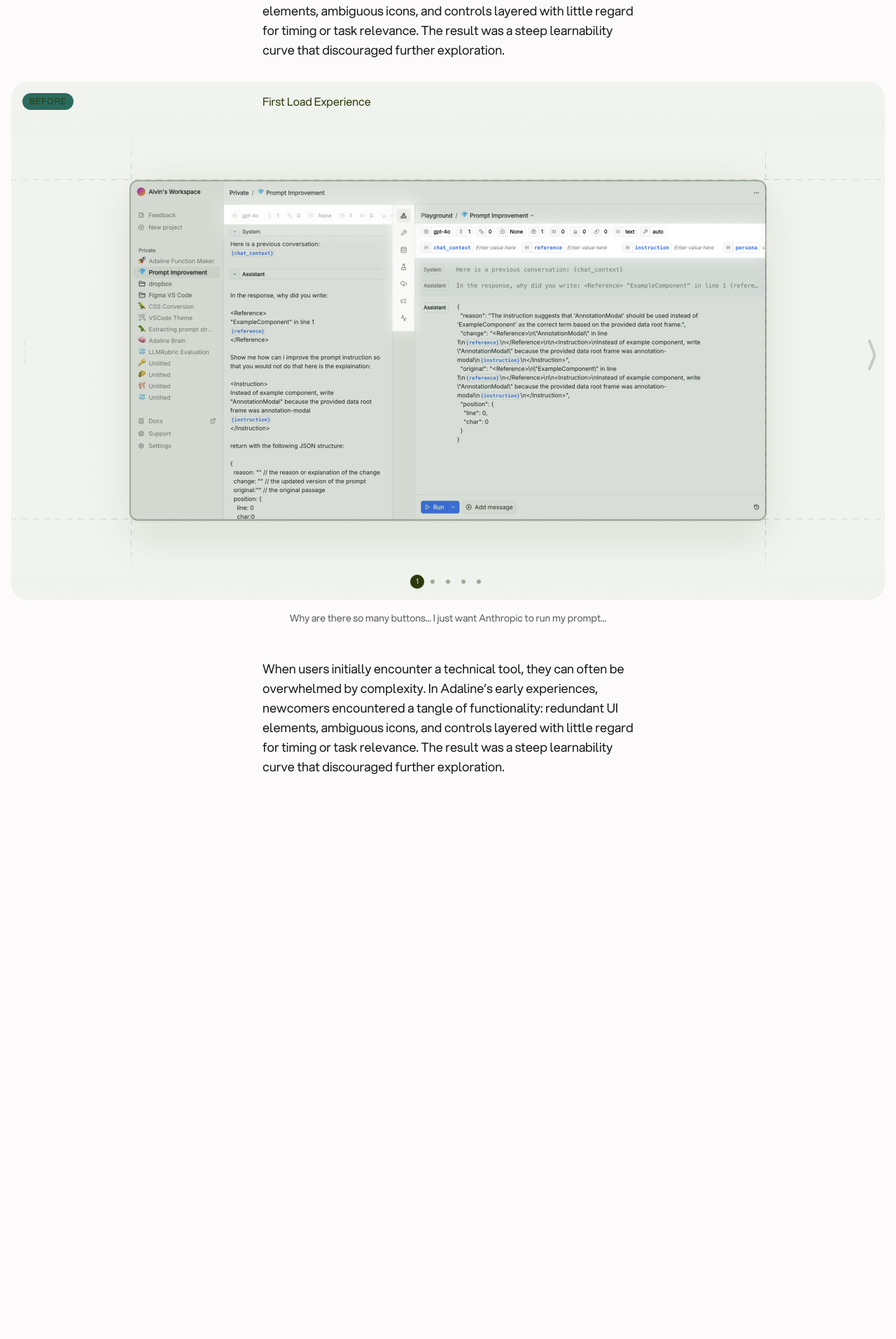
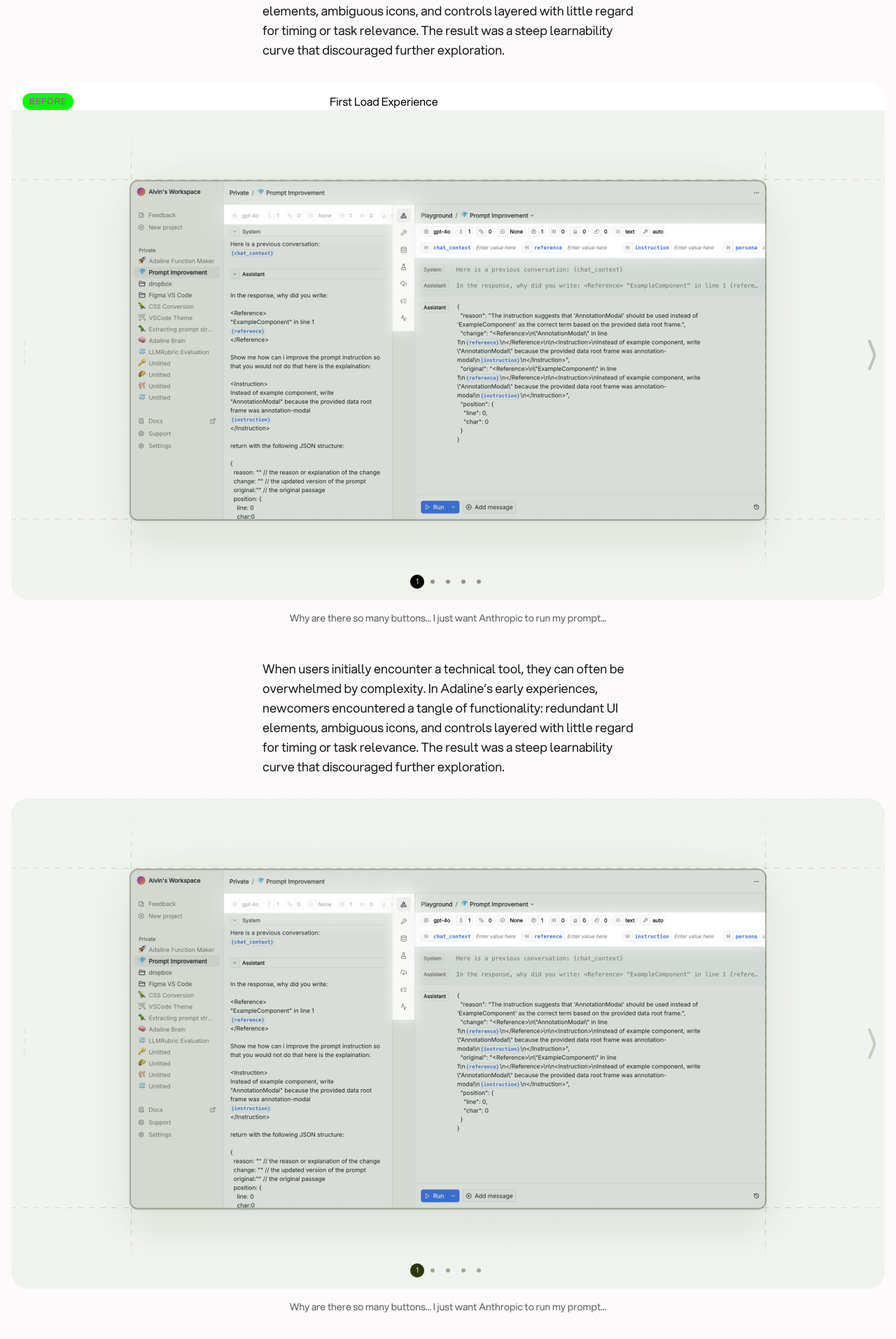
Before and after one commit to alvinleung/db-carousel-prototype, a Next.js app: page / in a window 1280 px wide. Shown: the part 147-2060 px from the top of the page at 70% size. Before the commit the page ends 1320 px from the top, so only its background shows below. Built offline with nearby package versions, Linux system fonts and the light colour scheme.

Commit message:
Add customization props to carousel

```diff
--- a/src/app/page.tsx
+++ b/src/app/page.tsx
@@ -11,7 +11,18 @@
         relevance. The result was a steep learnability curve that discouraged
         further exploration.
       </p>
-      <AssetCarousel title={"First Load Experience"}>
+      <AssetCarousel
+        title={"First Load Experience"}
+        safeAreaWidth={906}
+        safeAreaHeight={700}
+        tag={"before"}
+        theme={{
+          bg: "#FFF",
+          fg: "#000",
+          tagFg: "#F0F",
+          tagBg: "#0F0",
+        }}
+      >
         <AssetCarousel.item
           src={"/asset-content-1.jpg"}
           caption={
@@ -43,6 +54,30 @@
         relevance. The result was a steep learnability curve that discouraged
         further exploration.
       </p>
+      <AssetCarousel safeAreaWidth={906} safeAreaHeight={700}>
+        <AssetCarousel.item
+          src={"/asset-content-1.jpg"}
+          caption={
+            "Why are there so many buttons... I just want Anthropic to run my prompt..."
+          }
+        />
+        <AssetCarousel.item
+          src={"/asset-content-2.jpg"}
+          caption={"Wait... they are purely repeat of each other?"}
+        />
+        <AssetCarousel.item
+          src={"/asset-content-3.jpg"}
+          caption={"Does it really tell me anything new here?"}
+        />
+        <AssetCarousel.item
+          src={"/asset-content-3.jpg"}
+          caption={"Does anyone really know what these icons do?"}
+        />
+        <AssetCarousel.item
+          src={"/asset-content-zoomed.jpg"}
+          caption={"This is a zoom test"}
+        />
+      </AssetCarousel>
     </main>
   );
 }
--- a/src/components/carousel/carousel.tsx
+++ b/src/components/carousel/carousel.tsx
@@ -15,11 +15,20 @@
 import { CarouselArrowLeft, CarouselArrowRight } from "./arrow";
 import { useInputMode } from "./use-input-mode";
 
+const DefaultTheme = {
+  bg: "#F1F3EF",
+  fg: "#2B390A",
+  tagBg: "#2B6B5E",
+  tagFg: "var(--color-gray-50)",
+};
+
 interface AssetCarouselProps {
   children: React.ReactElement<AssetCarouselItemProps>[];
-  title: string;
+  title?: string;
+  tag?: string;
   safeAreaWidth?: number;
   safeAreaHeight?: number;
+  theme?: typeof DefaultTheme;
 }
 
 // ease out expo
@@ -31,8 +40,10 @@
 const AssetCarousel = ({
   children,
   title,
+  tag,
   safeAreaWidth = 906,
   safeAreaHeight = 700,
+  theme = DefaultTheme,
 }: AssetCarouselProps) => {
   const scrollContainerRef = useRef<HTMLDivElement>(null);
   const scrollContainerDim = useResizeObserver({
@@ -40,11 +51,12 @@
   });
   const scrollContainerWidth = scrollContainerDim.width || 0;
   const slidesCount = React.Children.count(children);
+
+  // values that help determine caption size
   const allCaptions = React.Children.map(
     children,
     (child) => child.props.caption,
   );
-
   const longestCaption = useMemo(
     () =>
       allCaptions.reduce(
@@ -62,9 +74,11 @@
     [allCaptions],
   );
 
+  // enable navigation mode toggle
   const inputMode = useInputMode();
   const showNavigationButton = inputMode === "mouse" || inputMode === undefined;
 
+  // handle the scrolling logic
   const [current, setCurrent] = useState<number>(0);
   const canGoNext = current < slidesCount - 1;
   const canGoPrev = current > 0;
@@ -76,6 +90,7 @@
     setCurrent(currPage);
   });
 
+  // function for changing slide
   const moveSlide = useCallback(
     (increment: number) => {
       const incremented = current + increment;
@@ -91,6 +106,8 @@
     },
     [current, slidesCount, scrollContainerWidth],
   );
+
+  const hasTitleBar = title || tag;
 
   return (
     <figure
@@ -111,14 +128,14 @@
           "--safe-area-h": safeAreaHeight,
           "--safe-area-w-px": "calc(var(--safe-area-w)*1px)",
           "--safe-area-h-px": "calc(var(--safe-area-h)*1px)",
-          "--bg": "#F1F3EF",
-          "--fg": "#2B390A",
-          "--tag-bg": "#2B6B5E",
-          "--tag-fg": "var(--color-gray-50)",
+          "--bg": theme.bg,
+          "--fg": theme.fg,
+          "--tag-bg": theme.tagBg,
+          "--tag-fg": theme.tagFg,
         } as CSSProperties
       }
     >
-      {/* The bg container */}
+      {/* The main container */}
       <div
         className={cn(
           "overflow-hidden relative rounded-3xl max-w-[1664px] mx-auto",
@@ -127,19 +144,28 @@
         )}
       >
         {/* the header module */}
+        {hasTitleBar && (
           <div className="z-10 pt-(--margin) px-(--margin) flex flex-row items-center">
+            {tag && (
               <div className="absolute uppercase tracking-widest left-(--margin) top-(--margin) text-xs items-center flex rounded-full bg-(--tag-bg) text-(--tag-fg) px-2.5 h-6">
-            Before
+                {tag}
               </div>
-          <div className="mx-auto px-24">
-            <div className="w-[530px] text-left font-var-medium text-base">
+            )}
+            {title && (
+              <div
+                className={cn(
+                  " text-left font-var-medium text-base",
+                  tag ? "w-[530px] mx-auto px-24" : "",
+                )}
+              >
                 {title}
               </div>
-          </div>
+            )}
             <div className="absolute right-(--margin) top-(--margin) text-xs items-center flex rounded-full px-2.5 h-6">
               {/* placeholder for top right */}
             </div>
           </div>
+        )}
 
         {/* The image itself */}
         <div className="relative">
```
Lines whose indentation alone changed are shown as unchanged.
